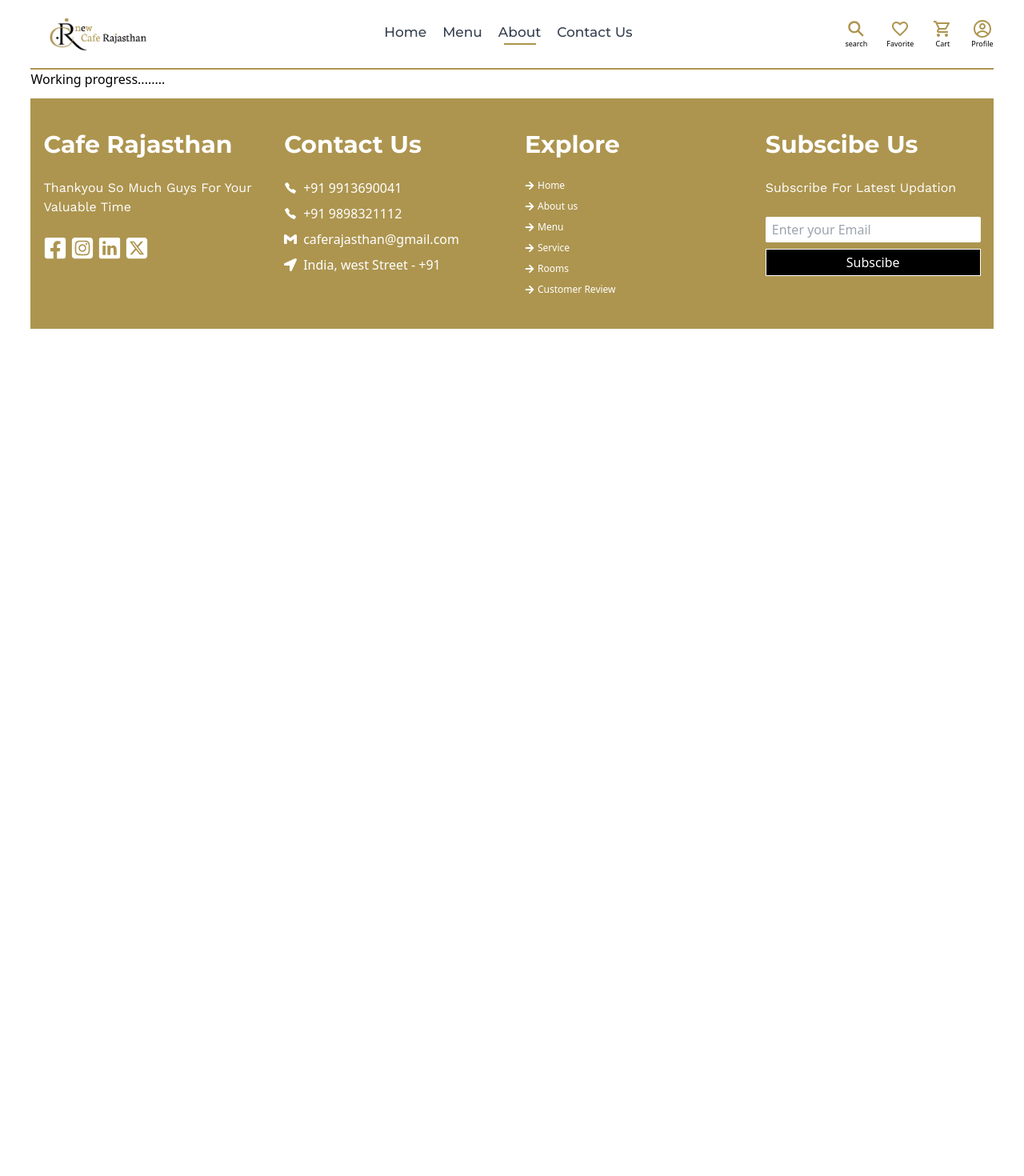
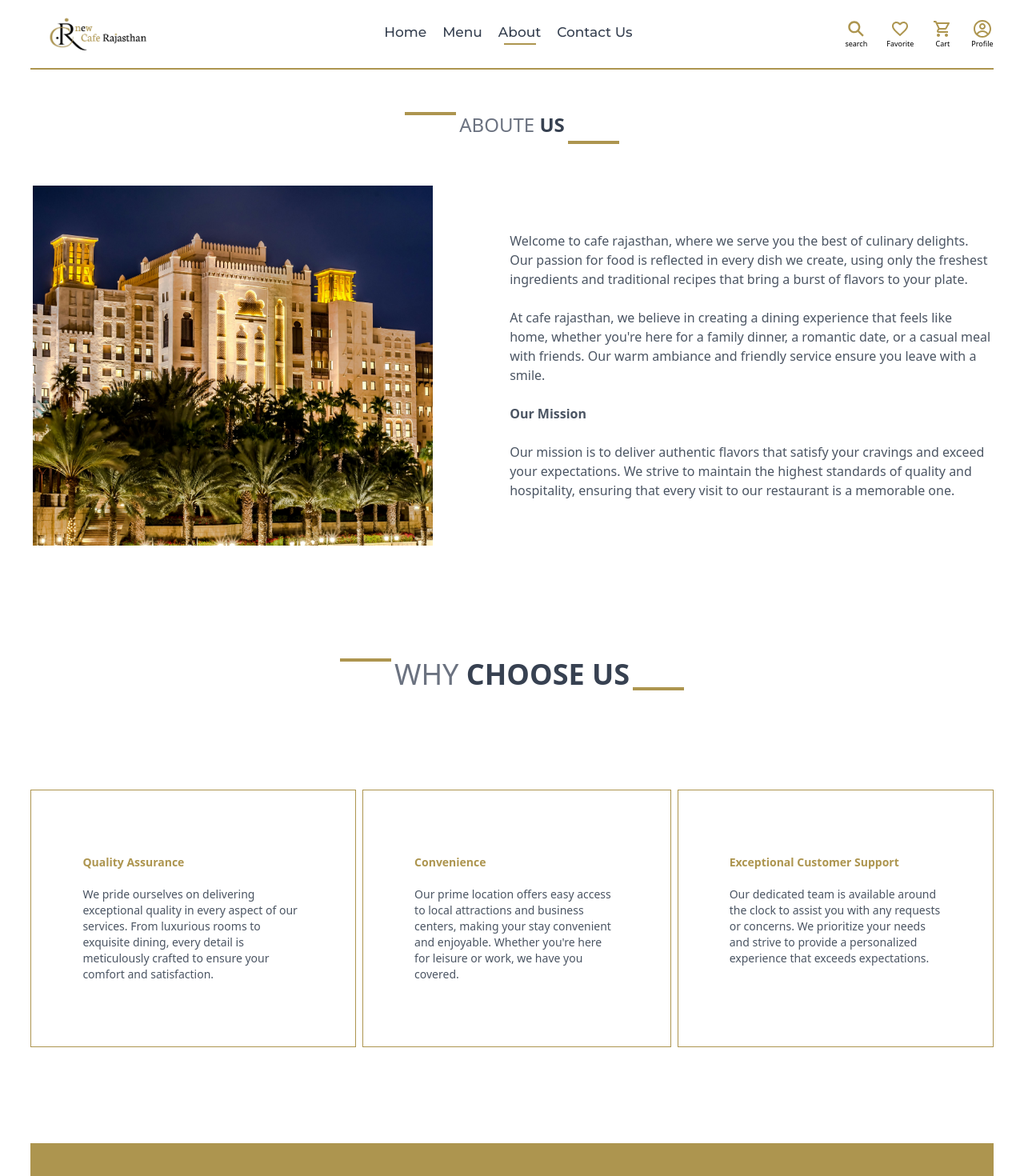
Before and after one commit to arfajsheru/CR-HOTEL, a React (Vite) app in the folder cr-restaurant/: page /about in a window 1280 px wide. Shown: the top 1470 px of the page at 80% size. Before the commit the page ends 800 px from the top, so only its background shows below. Built offline with nearby package versions, Linux system fonts and the light colour scheme; a web font is replaced by a local one.

Commit message:
add about us

```diff
--- a/cr-restaurant/src/component/Category.jsx
+++ b/cr-restaurant/src/component/Category.jsx
@@ -26,7 +26,7 @@ const Category = () => {
                   alt=""
                 />
               </div>
-              <p className="text-sm font-nav-font text-custom">
+              <p className="text-sm font-cart-font text-gray-600 font-semibold">
                 {item.menu_name}
               </p>
             </div>
--- a/cr-restaurant/src/index.css
+++ b/cr-restaurant/src/index.css
@@ -254,7 +254,7 @@ a.active hr{
 }
 
 
-/* ----------- Scrollbar hidden ------------ */
+/* ----------- Scrollbar Animation items hidden ------------ */
 
 
 /* @keyframes appear {
@@ -274,3 +274,30 @@ a.active hr{
     animation-timeline: view();
     animation-range: entry 0;
 } */
+
+
+/* scrollbar */
+
+/* Scrollbar container */
+::-webkit-scrollbar {
+  width: 9px; /* Set the width of the scrollbar */
+  height: 9px; /* Set the height for horizontal scrollbar */
+}
+
+/* Scrollbar track (background) */
+::-webkit-scrollbar-track {
+  background: #f1f1f1; /* Track background color */
+ /* Rounded corners for track */
+}
+
+/* Scrollbar thumb (scroll handle) */
+::-webkit-scrollbar-thumb {
+  background-color: #ad954f; /* Handle color */
+  /* Rounded corners for handle */
+  border: 2px solid #f1f1f1; /* Adds space between thumb and track */
+}
+
+/* Scrollbar thumb on hover */
+::-webkit-scrollbar-thumb:hover {
+  background-color: #ad954f; /* Handle color on hover */
+}
--- a/cr-restaurant/src/pages/About.jsx
+++ b/cr-restaurant/src/pages/About.jsx
@@ -1,9 +1,82 @@
-import React from 'react'
-
+import React from "react";
+import Title from "../component/Title";
+import aboutimg from "../assets/aboutus1.jpg";
 const About = () => {
   return (
-    <div>Working progress........</div>
-  )
-}
+    <div className="pt-8">
+      {/* Title About Us */}
+      <div className="text-2xl text-center">
+        <Title text1={"ABOUTE"} text2={"US"} />
+      </div>
 
-export default About
+
+      {/* Main Content About Us */}
+      <div className="my-10 flex flex-col md:flex-row flex-wrap gap-10 md:gap-24 relative justify-center">
+
+        <img
+          src={aboutimg}
+          className="w-[500px] h-[450px] object-cover"
+          alt=""
+        />
+
+        <div className="flex flex-col justify-center gap-6 md:w-2/4 text-gray-600 text-1xl">
+          <p className="">
+            Welcome to cafe rajasthan, where we serve you the best of culinary
+            delights. Our passion for food is reflected in every dish we create,
+            using only the freshest ingredients and traditional recipes that
+            bring a burst of flavors to your plate.
+          </p>
+
+          <p>
+            At cafe rajasthan, we believe in creating a dining experience that
+            feels like home, whether you're here for a family dinner, a romantic
+            date, or a casual meal with friends. Our warm ambiance and friendly
+            service ensure you leave with a smile.
+          </p>
+          <b>Our Mission</b>
+          <p>
+            Our mission is to deliver authentic flavors that satisfy your
+            cravings and exceed your expectations. We strive to maintain the
+            highest standards of quality and hospitality, ensuring that every
+            visit to our restaurant is a memorable one.
+          </p>
+        </div>
+
+        {/* Why Choose Us Title */}
+        <div className="text-4xl py-4">
+          <Title text1={"WHY"} text2={"CHOOSE US"} />
+        </div>
+
+        <div className="flex flex-col md:flex-row text-sm mb-20 gap-2">
+          <div className="border px-10 md:px-16 py-8 sm:py-20 flex flex-col gap-5 border-custom">
+            <b className="text-custom">Quality Assurance</b>
+            <p className="text-gray-600">
+              We pride ourselves on delivering exceptional quality in every
+              aspect of our services. From luxurious rooms to exquisite dining,
+              every detail is meticulously crafted to ensure your comfort and
+              satisfaction.
+            </p>
+          </div>
+          <div className="border px-10 md:px-16 py-8 sm:py-20 flex flex-col gap-5 border-custom">
+            <b className="text-custom">Convenience</b>
+            <p className="text-gray-600">
+              Our prime location offers easy access to local attractions and
+              business centers, making your stay convenient and enjoyable.
+              Whether you're here for leisure or work, we have you covered.
+            </p>
+          </div>
+          <div className="border px-10 md:px-16 py-8 sm:py-20 flex flex-col gap-5 border-custom">
+            <b className="text-custom">Exceptional Customer Support</b>
+            <p className="text-gray-600">
+              Our dedicated team is available around the clock to assist you
+              with any requests or concerns. We prioritize your needs and strive
+              to provide a personalized experience that exceeds expectations.
+            </p>
+          </div>
+        </div>
+      </div>
+    </div>
+  );
+};
+
+export default About;
```
Also changed, not shown: cr-restaurant/src/assets/aboutus1.jpg (added), cr-restaurant/src/assets/aboutus2.jpg (added).
